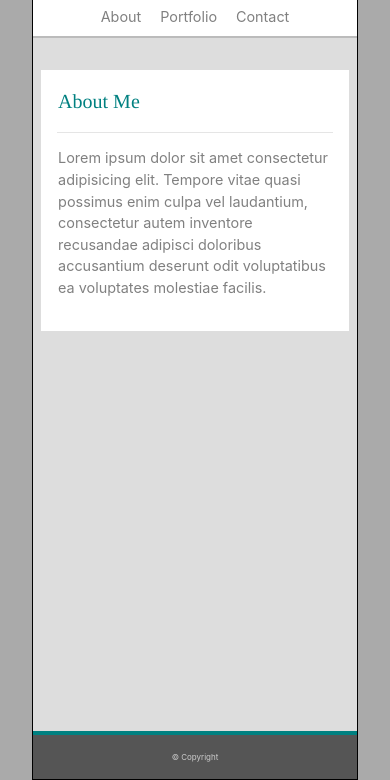
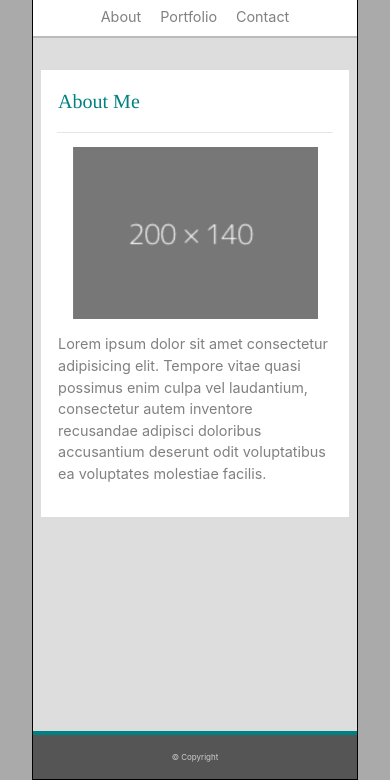
Before and after one commit to zenglenn42/utbc2019-hw-02-portfolio, a plain HTML site: page index.html in a window 390 px wide. Shown: the part 64-844 px from the top of the page. Drawn offline with Linux system fonts and the light colour scheme.

Commit message:
add dummy image to 'About Me'

```diff
--- a/assets/style.css
+++ b/assets/style.css
@@ -113,6 +113,22 @@ main p.row:last-child {
   padding-top: 1em;
 }
 
+body > main > div > p:nth-child(3) > img {
+  width: 50%;
+  height: 50%;
+  margin: 2.5%;
+  margin-left: 0;
+}
+
+@media screen and (max-width: 640px) {
+  body > main > div > p:nth-child(3) > img {
+    width: 90%;
+    height: 90%;
+    margin: 0 auto;
+    margin-bottom: 1em;
+  }
+}
+
 footer {
   background-color: #555;
   border-top-style: solid;
--- a/index.html
+++ b/index.html
@@ -29,10 +29,11 @@
         <p class="row">About Me</p>
         <hr />
         <p class="row">
-          Lorem ipsum dolor sit amet consectetur adipisicing elit. Tempore vitae
-          quasi possimus enim culpa vel laudantium, consectetur autem inventore
-          recusandae adipisci doloribus accusantium deserunt odit voluptatibus
-          ea voluptates molestiae facilis.
+          <img src="assets/200x140.png" /> Lorem ipsum dolor sit amet
+          consectetur adipisicing elit. Tempore vitae quasi possimus enim culpa
+          vel laudantium, consectetur autem inventore recusandae adipisci
+          doloribus accusantium deserunt odit voluptatibus ea voluptates
+          molestiae facilis.
         </p>
       </div>
     </main>
```
Also changed, not shown: assets/200x140.png (added).
